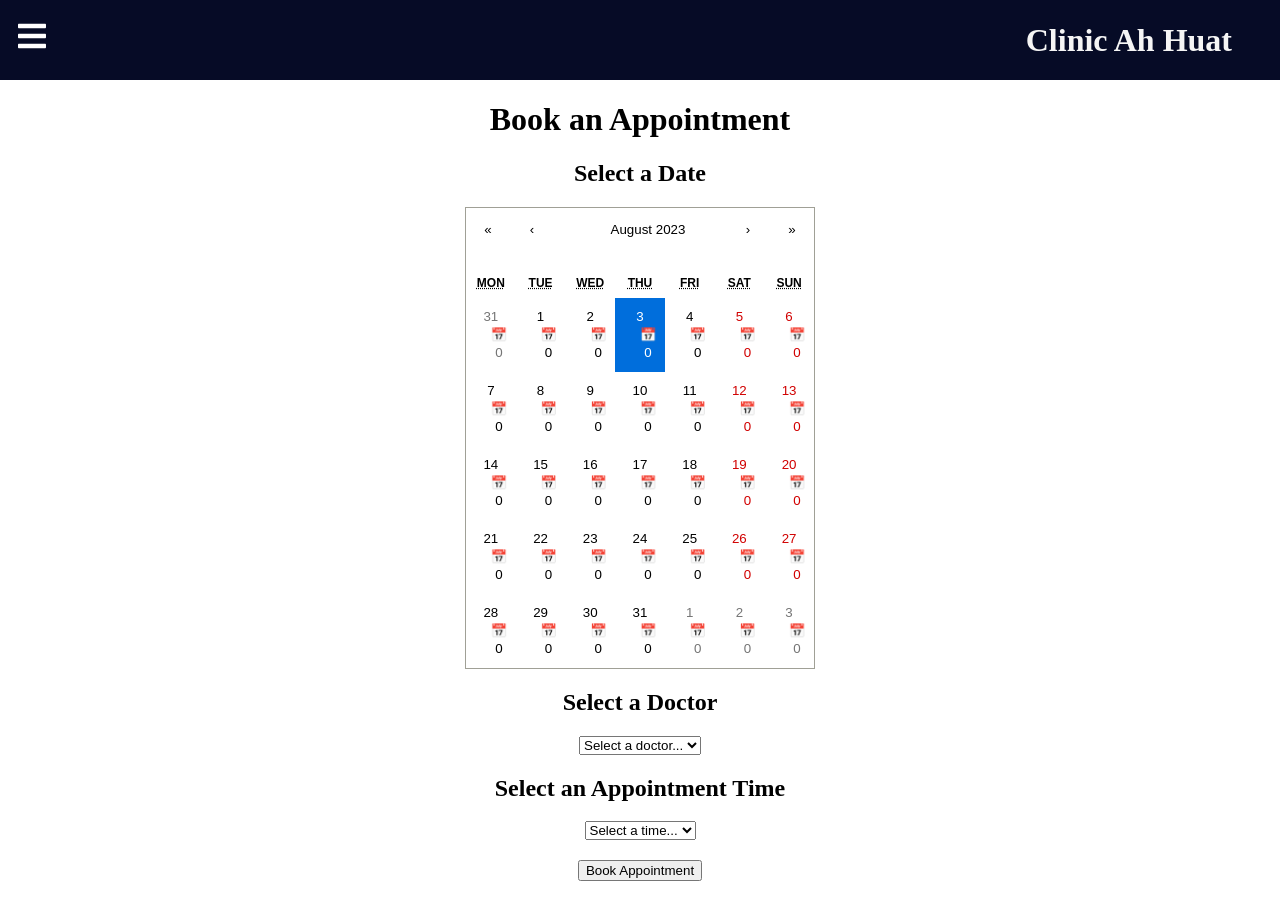
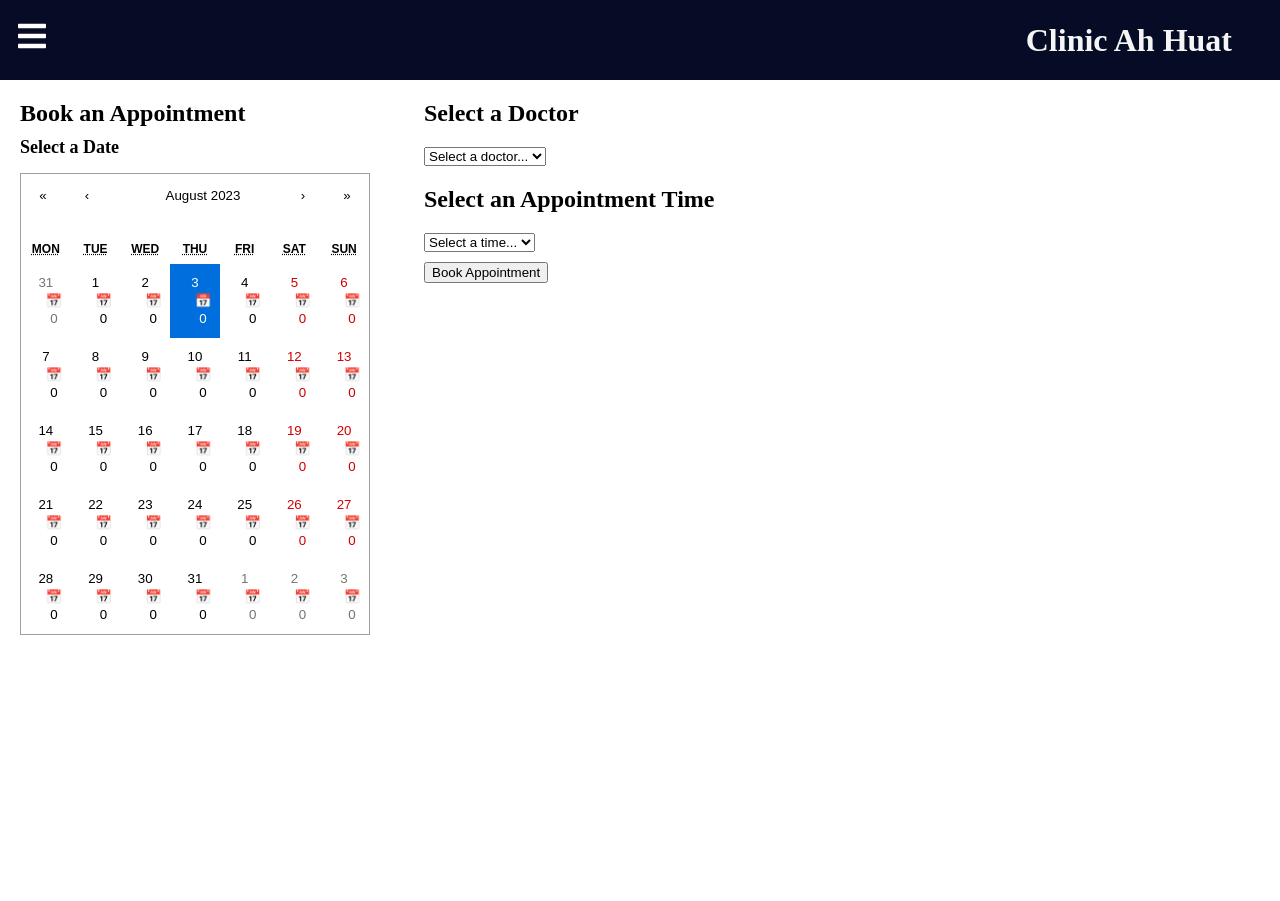
Before and after one commit to chewyuhan/FIT3164-MDS12-AutomatedHealthcareInformationSystem_Front_End, a React (Create React App) app in the folder v1/: page /appointment in a window 1280 px wide. After the commit the page ends 800 px from the top, so only its background shows below. Built offline with nearby package versions, Linux system fonts and the light colour scheme.

Commit message:
setting up appointment layout

```diff
--- a/v1/src/components/Appointment/AppointmentForm.css
+++ b/v1/src/components/Appointment/AppointmentForm.css
@@ -1,36 +1,41 @@
 /* Custom styling for the calendar */
-.calendar {
-    width: 100%;
-    max-width: 600px;
-    margin: 0 auto;
-    border: 1px solid #ccc;
-    border-radius: 4px;
-    font-family: Arial, sans-serif;
-  }
-
   .react-calendar__tile--active {
     background: #007bff;
     color: white;
   }
-
-  /* Center the calendar */
-  .calendar-container {
+  .appointment-container {
     display: flex;
-    justify-content: center;
   }
 
-/* Center-align headers and button */
-.appointment-form {
-    text-align: center;
+  .calendar-container {
+    /* Define calendar container styles here */
+    width: 30%;
+    padding: 20px;
   }
 
-  /* Center-align headers */
-  .appointment-form h2 {
-    text-align: center;
+  .appointment-content {
+    /* Define appointment content styles here */
+    flex: 1;
   }
+
+  .selected-appointment-details {
+    /* Define appointment content styles here */
+    flex: 1;
+  }
+
+/* Style for h1 and h2 within calendar-container */
+.calendar-container h1 {
+  font-size: 24px;
+  margin: 0;
+}
+
+.calendar-container h2 {
+  font-size: 18px;
+  margin-top: 10px;
+}
 
 /* Center-align button */
 .book-button {
     display: block;
-    margin: 20px auto; /* Add margin to create space below the button */
+    margin-top: 10px; /* Add margin to create space below the button */
   }
--- a/v1/src/pages/Appointment.js
+++ b/v1/src/pages/Appointment.js
@@ -40,9 +40,10 @@ const Appointment = () => {
   return (
     <div className="appointment-page">
       <Sidebar />
+      <div className="appointment-container">
+        <div className="calendar-container">
           <h1>Book an Appointment</h1>
           <h2>Select a Date</h2>
-      <div className="calendar-container">
           <Calendar
             value={appointmentDate}
             onChange={(date) => setAppointmentDate(date)}
@@ -91,6 +92,7 @@ const Appointment = () => {
           </div>
         )}
       </div>
+    </div>
   );
 };
 
--- a/v1/src/pages/pages.css
+++ b/v1/src/pages/pages.css
@@ -8,12 +8,10 @@
     flex: 1;
   }
 
-  .appointment-page {
-    text-align: center;
-  }
+
 
   .centered-list {
     display: flex;
-    flex-direction: column;
+    flex-direction: row;
     align-items: center;
   }
```
Also changed, not shown: v1/src/pages/Dashboard.css (deleted, +0 -9 lines). Lines whose indentation alone changed are shown as unchanged.
